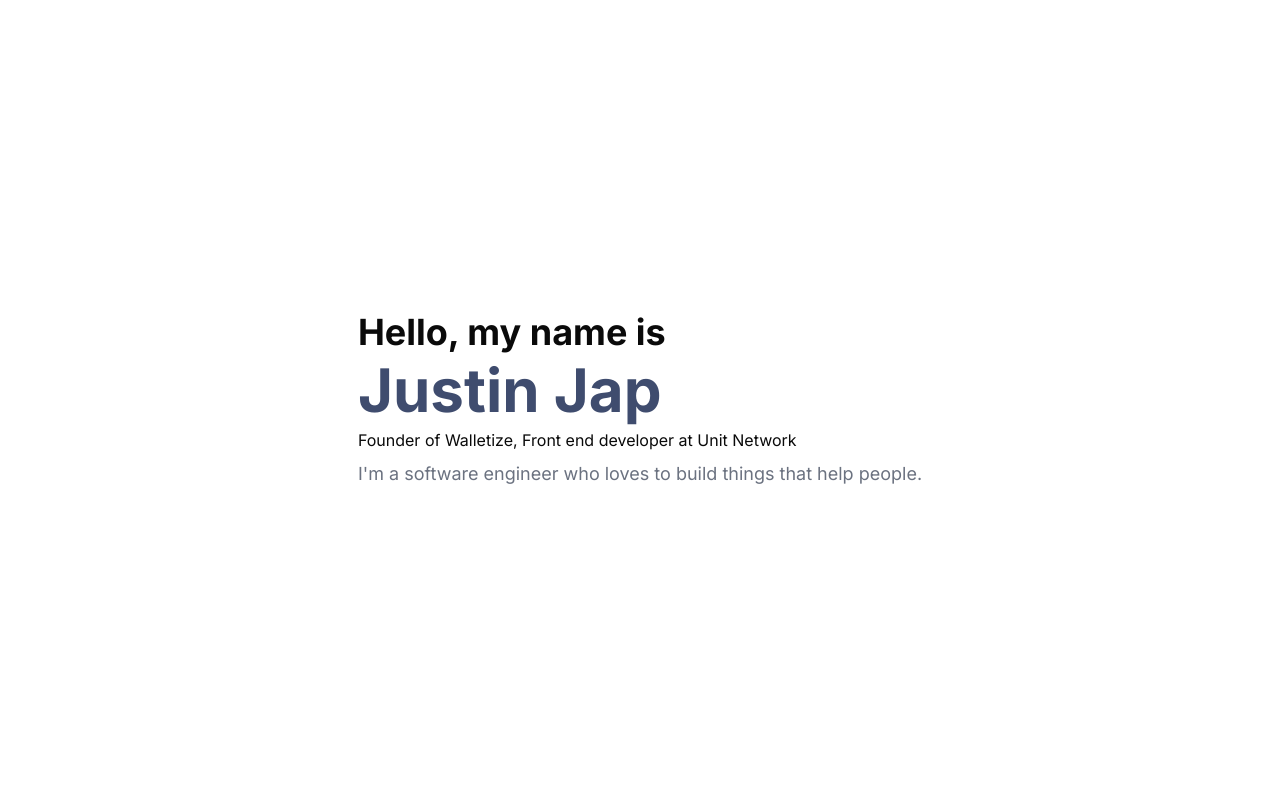
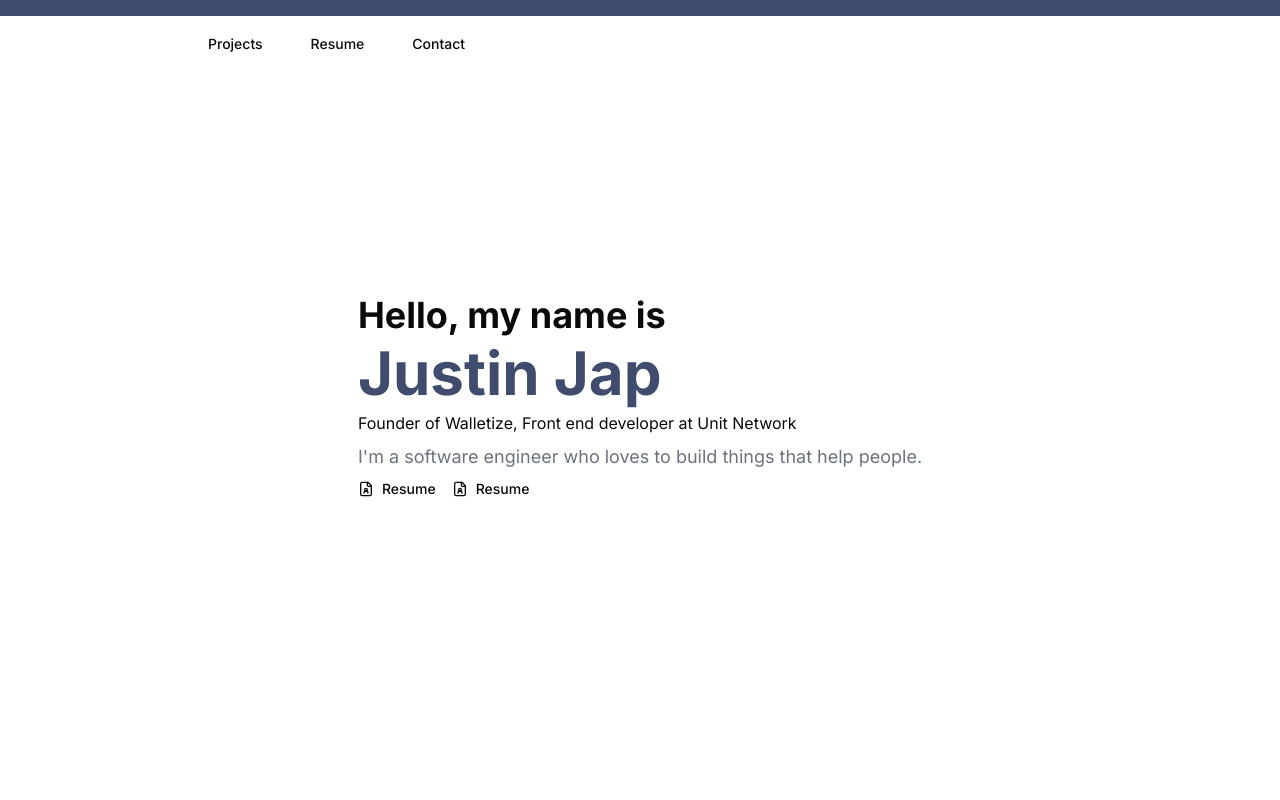
Before and after one commit to JuJu222/justinjap.com, a Next.js app: page / in a window 1280 px wide. Shown: the top 800 px of the page. Built offline with nearby package versions, Linux system fonts and the light colour scheme.

Commit message:
feat: added navbar

```diff
--- /dev/null
+++ b/src/app/_components/navbar.tsx
@@ -0,0 +1,24 @@
+import { Button } from '@/components/ui/button';
+import Link from 'next/link';
+
+export default function Navbar() {
+  return (
+    <nav className="fixed top-0 left-0 right-0 z-50 bg-background/80 backdrop-blur-sm border-t-[1rem] border-primary flex justify-center">
+      <div className="container flex h-14 items-center max-w-4xl">
+        <div className="flex items-center gap-6">
+          <div className="hidden items-center gap-4 md:flex">
+            <Button variant="ghost" asChild>
+              <Link href="/projects">Projects</Link>
+            </Button>
+            <Button variant="ghost" asChild>
+              <Link href="/resume">Resume</Link>
+            </Button>
+            <Button variant="ghost" asChild>
+              <Link href="/contact">Contact</Link>
+            </Button>
+          </div>
+        </div>
+      </div>
+    </nav>
+  );
+}
--- a/src/app/layout.tsx
+++ b/src/app/layout.tsx
@@ -1,6 +1,7 @@
 import type { Metadata } from "next";
 import { Inter } from 'next/font/google';
 import "./globals.css";
+import Navbar from './_components/navbar';
 
 const inter = Inter({
   subsets: ['latin'],
@@ -23,6 +24,7 @@ export default function RootLayout({
       <body
         className={inter.className}
       >
+        <Navbar />
         {children}
       </body>
     </html>
--- a/src/app/page.tsx
+++ b/src/app/page.tsx
@@ -1,6 +1,8 @@
 import FadeUp from '@/components/animations/fade-up';
 import ProjectCard from './_components/project-card';
 import Footer from './_components/footer';
+import { FileUser } from 'lucide-react';
+import Link from 'next/link';
 
 export default function Home() {
   return (
@@ -19,6 +21,22 @@ export default function Home() {
           <p className='text-lg text-gray-500'>
             I&apos;m a software engineer who loves to build things that help people.
           </p>
+        </FadeUp>
+        <FadeUp delay={0.8} className='flex gap-4'>
+          <Link
+            href='/resume'
+            className='flex font-medium items-center gap-2 p-0 h-fit text-sm hover:bg-transparent border-b-2 pb-1 hover:border-primary border-transparent rounded-none transition [&_svg]:pointer-events-none [&_svg]:size-4 [&_svg]:shrink-0'
+          >
+            <FileUser />
+            Resume
+          </Link>
+          <Link
+            href='/contact'
+            className='flex font-medium items-center gap-2 p-0 h-fit text-sm hover:bg-transparent border-b-2 pb-1 hover:border-primary border-transparent rounded-none transition [&_svg]:pointer-events-none [&_svg]:size-4 [&_svg]:shrink-0'
+          >
+            <FileUser />
+            Resume
+          </Link>
         </FadeUp>
       </div>
       <FadeUp delay={0.3} className='w-full max-w-6xl' enableInView>
```
Also changed, not shown: 1 other file (tests, documents, lock files or other folders).
